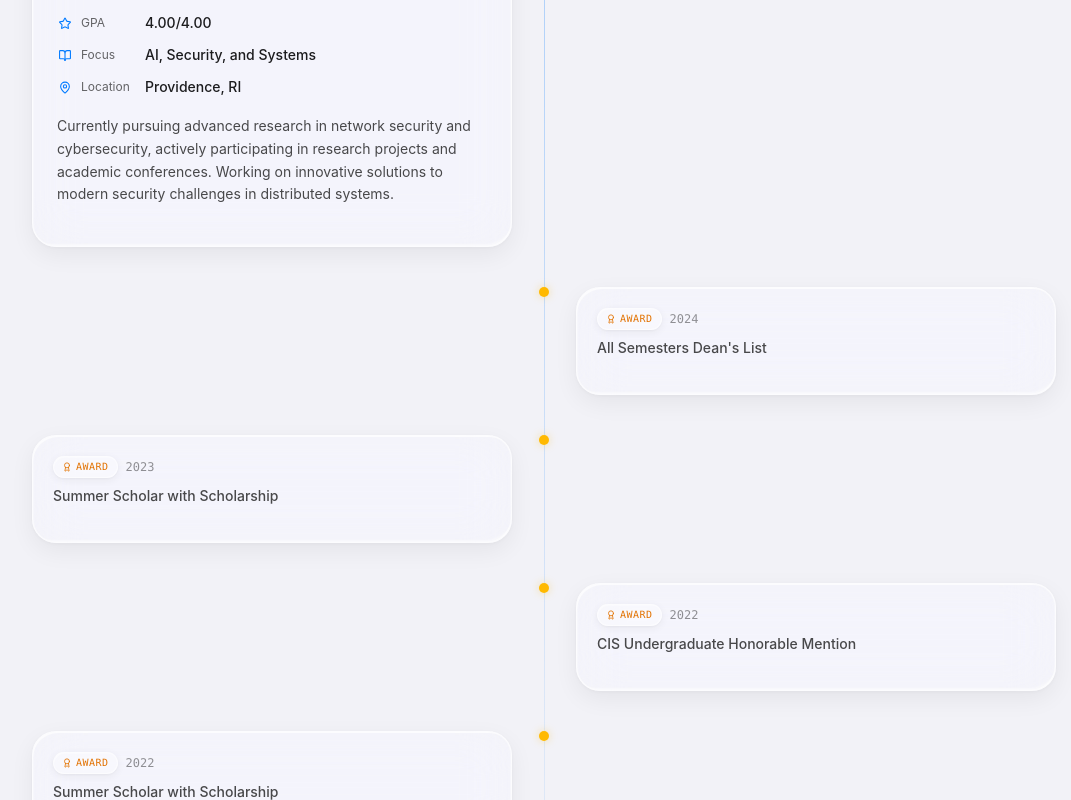
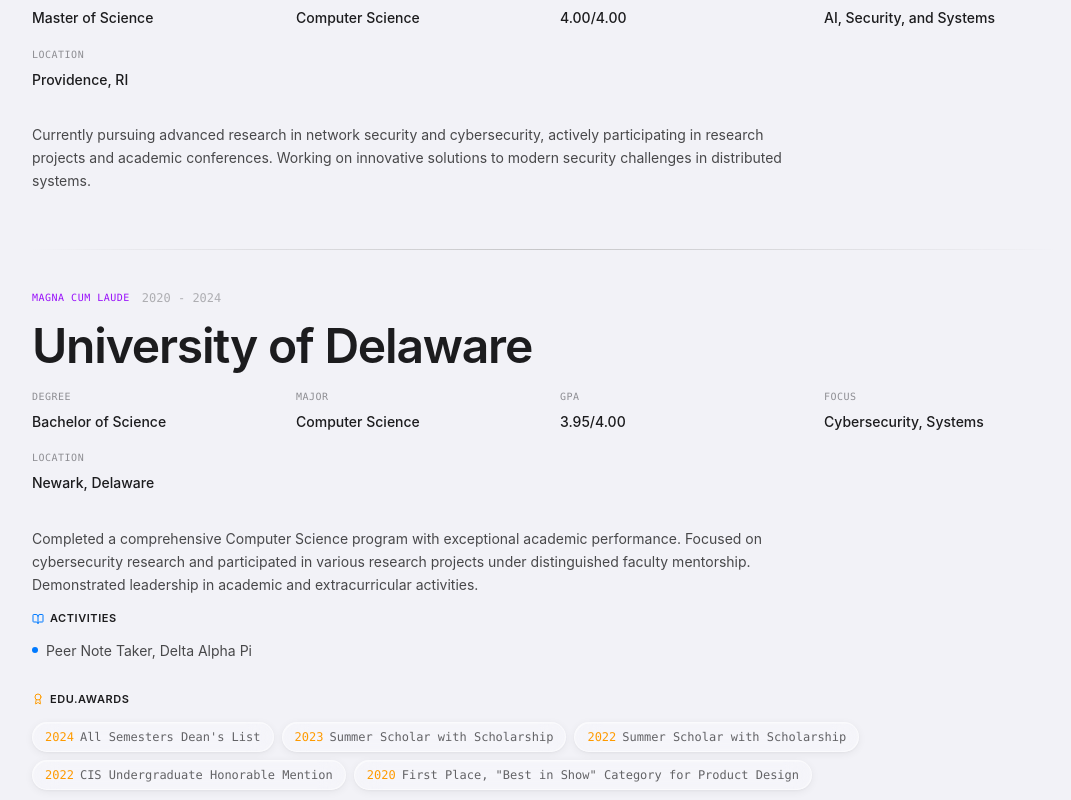
Before and after one commit to Jingqing-Liu/jingqing-liu.github.io, a Next.js app: page /education in a window 1280 px wide. Shown: the part 600-1400 px from the top of the page, without its empty margins (96-1167 px from the left). Built offline with nearby package versions, Linux system fonts and the light colour scheme.

Commit message:
redesign education page: archive layout replacing timeline, update badge and subtitle

```diff
--- a/src/app/education/page.tsx
+++ b/src/app/education/page.tsx
@@ -2,7 +2,7 @@
 
 import React, { useRef } from 'react';
 import { motion, useInView } from 'framer-motion';
-import { GraduationCap, Award, BookOpen, MapPin, Star } from 'lucide-react';
+import { GraduationCap, Award, BookOpen } from 'lucide-react';
 import { educationData } from '../../data';
 import { useLanguage, localize, localizeArray } from '../../i18n/LanguageContext';
 
@@ -25,23 +25,11 @@
 
 export default function Education() {
   const { t, lang } = useLanguage();
-  const [graduate, undergraduate] = educationData;
 
-  // Build unified timeline entries sorted by year (newest first)
-  type TimelineEntry =
-    | { type: 'education'; data: typeof graduate; year: number }
-    | { type: 'award'; title: string; title_zh?: string; year: number };
-
-  const timelineEntries: TimelineEntry[] = [
-    { type: 'education' as const, data: graduate, year: 2026 },
-    { type: 'education' as const, data: undergraduate, year: 2020 },
-    ...(undergraduate.awards?.map((a) => ({
-      type: 'award' as const,
-      title: a.title,
-      title_zh: a.title_zh,
-      year: a.year,
-    })) || []),
-  ].sort((a, b) => b.year - a.year || (a.type === 'education' ? 1 : -1));
+  const eduEntries = [
+    { edu: educationData[0], color: 'text-[#007aff]', location: 'Providence, RI' },
+    { edu: educationData[1], color: 'text-purple-600', location: 'Newark, Delaware' },
+  ];
 
   return (
     <div className="min-h-screen relative" style={{ background: '#f2f2f7' }}>
@@ -84,8 +72,7 @@
               initial={{ opacity: 0, y: 20 }}
               animate={{ opacity: 1, y: 0 }}
               transition={{ duration: 0.6, delay: 0.4 }}
-              className="text-base text-[#48484a] leading-relaxed mx-auto"
-              style={{ textAlign: 'center' }}
+              className="text-base text-[#48484a] leading-relaxed mx-auto text-center"
             >
               {t('edu.subtitle')}
             </motion.p>
@@ -93,116 +80,99 @@
         </div>
       </section>
 
-      {/* Academic Timeline */}
+      {/* Education Sections */}
       <AnimatedSection>
         <section className="py-8 pb-16">
           <div className="container mx-auto px-6 md:px-8">
             <div className="max-w-5xl mx-auto">
-              <div className="relative">
-                {/* Timeline line */}
-                <div className="absolute left-6 md:left-1/2 top-0 bottom-0 w-px bg-gradient-to-b from-[#007aff]/30 via-[#007aff]/10 to-transparent" />
-
-                {timelineEntries.map((entry, index) => {
-                  const isLeft = index % 2 === 0;
-
-                  if (entry.type === 'education') {
-                    const edu = entry.data;
-                    const isCurrent = edu.id === 'brown-ms';
-                    return (
+              {eduEntries.map(({ edu, color, location }, index) => (
+                <div key={edu.id}>
                   <motion.div
-                        key={edu.id}
                     initial={{ opacity: 0, y: 20 }}
                     whileInView={{ opacity: 1, y: 0 }}
                     viewport={{ once: true }}
-                        transition={{ delay: index * 0.05 }}
-                        className={`relative flex flex-col ${isLeft ? 'md:flex-row' : 'md:flex-row-reverse'} items-start gap-6 mb-10`}
+                    transition={{ delay: index * 0.1, duration: 0.6 }}
+                    className="py-10"
                   >
-                        {/* Dot */}
-                        <div className={`absolute left-6 md:left-1/2 -translate-x-1/2 w-3 h-3 rounded-full z-10 ${isCurrent ? 'bg-[#007aff] shadow-[0_0_12px_rgba(0,122,255,0.4)]' : 'bg-purple-500 shadow-[0_0_12px_rgba(168,85,247,0.4)]'}`} />
-
-                        {/* Card */}
-                        <div className="ml-14 md:ml-0 md:w-[calc(50%-2rem)] liquid-glass-card p-6">
-                          <div className="flex items-center gap-2 mb-3">
+                    {/* Status & Period */}
+                    <div className="flex items-center gap-3 mb-3">
                       {edu.status && (
-                              <span className={`text-[10px] font-mono uppercase tracking-wider liquid-glass-pill px-2 py-0.5 ${isCurrent ? 'text-[#007aff]' : 'text-purple-600'}`}>
+                        <span className={`text-[10px] font-mono uppercase tracking-wider ${color}`}>
                           {localize(lang, edu.status, edu.status_zh)}
                         </span>
                       )}
-                            <span className="text-xs text-[#8e8e93] font-mono">{edu.period}</span>
+                      <span className="text-xs text-[#aeaeb2] font-mono">{edu.period}</span>
                     </div>
-                          <h3 className="text-[1.625rem] font-semibold text-[#1c1c1e] mb-3">{localize(lang, edu.institution, edu.institution_zh)}</h3>
 
-                          {/* Program Details */}
-                          <div className="space-y-2 mb-4">
-                            {([
-                                  ...(edu.degreeType ? [{ label: t('edu.label.degree'), value: localize(lang, edu.degreeType, edu.degreeType_zh), icon: GraduationCap }] : []),
-                                  ...(edu.major ? [{ label: t('edu.label.major'), value: localize(lang, edu.major, edu.major_zh), icon: BookOpen }] : []),
-                                  { label: t('edu.label.gpa'), value: edu.gpa || '', icon: Star },
-                                  { label: t('edu.label.focus'), value: localize(lang, edu.focus, edu.focus_zh), icon: BookOpen },
-                                  { label: t('edu.label.location'), value: isCurrent ? 'Providence, RI' : 'Newark, Delaware', icon: MapPin },
-                                ]
-                            ).map((item) => (
-                              <div key={item.label} className="flex items-center py-0.5">
-                                <item.icon size={13} className="text-[#007aff] flex-shrink-0 w-4" />
-                                <span className="text-xs text-[#636366] w-16 flex-shrink-0 ml-2">{item.label}</span>
+                    {/* Institution */}
+                    <h2 className="text-[1.625rem] md:text-[2.625rem] font-bold text-[#1c1c1e] tracking-tight mb-6">
+                      {localize(lang, edu.institution, edu.institution_zh)}
+                    </h2>
+
+                    {/* Info Grid */}
+                    <div className="grid grid-cols-2 md:grid-cols-4 gap-x-8 gap-y-4 mb-8">
+                      {[
+                        ...(edu.degreeType ? [{ label: t('edu.label.degree'), value: localize(lang, edu.degreeType, edu.degreeType_zh) }] : []),
+                        ...(edu.major ? [{ label: t('edu.label.major'), value: localize(lang, edu.major, edu.major_zh) }] : []),
+                        { label: t('edu.label.gpa'), value: edu.gpa || '' },
+                        { label: t('edu.label.focus'), value: localize(lang, edu.focus, edu.focus_zh) },
+                        { label: t('edu.label.location'), value: location },
+                      ].map((item) => (
+                        <div key={item.label}>
+                          <span className="text-[10px] font-mono uppercase tracking-wider text-[#8e8e93] block mb-1">{item.label}</span>
                           <span className="text-sm text-[#1c1c1e] font-medium">{item.value}</span>
                         </div>
                       ))}
                     </div>
 
-                          {/* Overview */}
-                          <p className={`text-sm text-[#48484a] leading-relaxed ${edu.activities && edu.activities.length > 0 ? 'mb-4' : ''}`}>
+                    {/* Description */}
+                    <p className="text-sm text-[#48484a] leading-relaxed mb-8 max-w-3xl">
                       {localize(lang, edu.description, edu.description_zh)}
                     </p>
 
                     {/* Activities */}
                     {edu.activities && edu.activities.length > 0 && (
-                            <div className="space-y-2">
-                              <h4 className="text-[11px] font-semibold text-[#636366] tracking-wider uppercase flex items-center gap-1.5">
+                      <div className="mb-8">
+                        <h4 className="text-[11px] font-semibold text-[#636366] tracking-wider uppercase flex items-center gap-1.5 mb-3">
                           <BookOpen size={12} className="text-[#007aff]" />
                           {t('edu.label.activities')}
                         </h4>
+                        <div className="space-y-2">
                           {localizeArray(lang, edu.activities, edu.activities_zh).map((activity, i) => (
-                                <div key={i} className="flex items-center gap-2 py-1">
-                                  <div className="w-1.5 h-1.5 bg-purple-500 rounded-full flex-shrink-0" />
-                                  <span className="text-xs text-[#1c1c1e]">{activity}</span>
+                            <div key={i} className="flex items-start gap-2">
+                              <div className="w-1.5 h-1.5 bg-[#007aff] rounded-full flex-shrink-0 mt-1.5" />
+                              <span className="text-sm text-[#48484a]">{activity}</span>
                             </div>
                           ))}
                         </div>
+                      </div>
+                    )}
+
+                    {/* Awards */}
+                    {edu.awards && edu.awards.length > 0 && (
+                      <div>
+                        <h4 className="text-[11px] font-semibold text-[#636366] tracking-wider uppercase flex items-center gap-1.5 mb-3">
+                          <Award size={12} className="text-amber-500" />
+                          {t('edu.awards')}
+                        </h4>
+                        <div className="flex flex-wrap gap-2">
+                          {edu.awards.map((award, i) => (
+                            <span key={i} className="inline-flex items-center gap-1.5 text-xs font-mono text-[#636366] liquid-glass-pill px-3 py-1.5">
+                              <span className="text-amber-500">{award.year}</span>
+                              {localize(lang, award.title, award.title_zh)}
+                            </span>
+                          ))}
+                        </div>
+                      </div>
+                    )}
+                  </motion.div>
+
+                  {/* Gradient divider between schools */}
+                  {index < eduEntries.length - 1 && (
+                    <div className="h-px" style={{ background: 'linear-gradient(to right, transparent, #c6c6c8, transparent)' }} />
                   )}
                 </div>
-                      </motion.div>
-                    );
-                  }
-
-                  // Award entry
-                  return (
-                    <motion.div
-                      key={`award-${index}`}
-                      initial={{ opacity: 0, y: 20 }}
-                      whileInView={{ opacity: 1, y: 0 }}
-                      viewport={{ once: true }}
-                      transition={{ delay: index * 0.05 }}
-                      className={`relative flex flex-col ${isLeft ? 'md:flex-row' : 'md:flex-row-reverse'} items-start gap-6 mb-10`}
-                    >
-                      {/* Dot */}
-                      <div className="absolute left-6 md:left-1/2 -translate-x-1/2 w-2.5 h-2.5 rounded-full bg-amber-400 shadow-[0_0_8px_rgba(251,191,36,0.4)] z-10" />
-
-                      {/* Card */}
-                      <div className="ml-14 md:ml-0 md:w-[calc(50%-2rem)] liquid-glass-card p-5">
-                        <div className="flex items-center gap-2 mb-2">
-                          <span className="inline-flex items-center gap-1 text-[10px] font-mono uppercase tracking-wider text-amber-600 liquid-glass-pill px-2 py-0.5">
-                            <Award size={10} />
-                            {t('edu.award')}
-                          </span>
-                          <span className="text-xs text-[#8e8e93] font-mono">{entry.year}</span>
-                        </div>
-                        <p className="text-sm font-medium text-[#1c1c1e]">{localize(lang, entry.title, entry.title_zh)}</p>
-                      </div>
-                    </motion.div>
-                  );
-                })}
-              </div>
+              ))}
             </div>
           </div>
         </section>
```
Also changed, not shown: src/i18n/LanguageContext.tsx (+4 -4 lines). Lines whose indentation alone changed are shown as unchanged.
